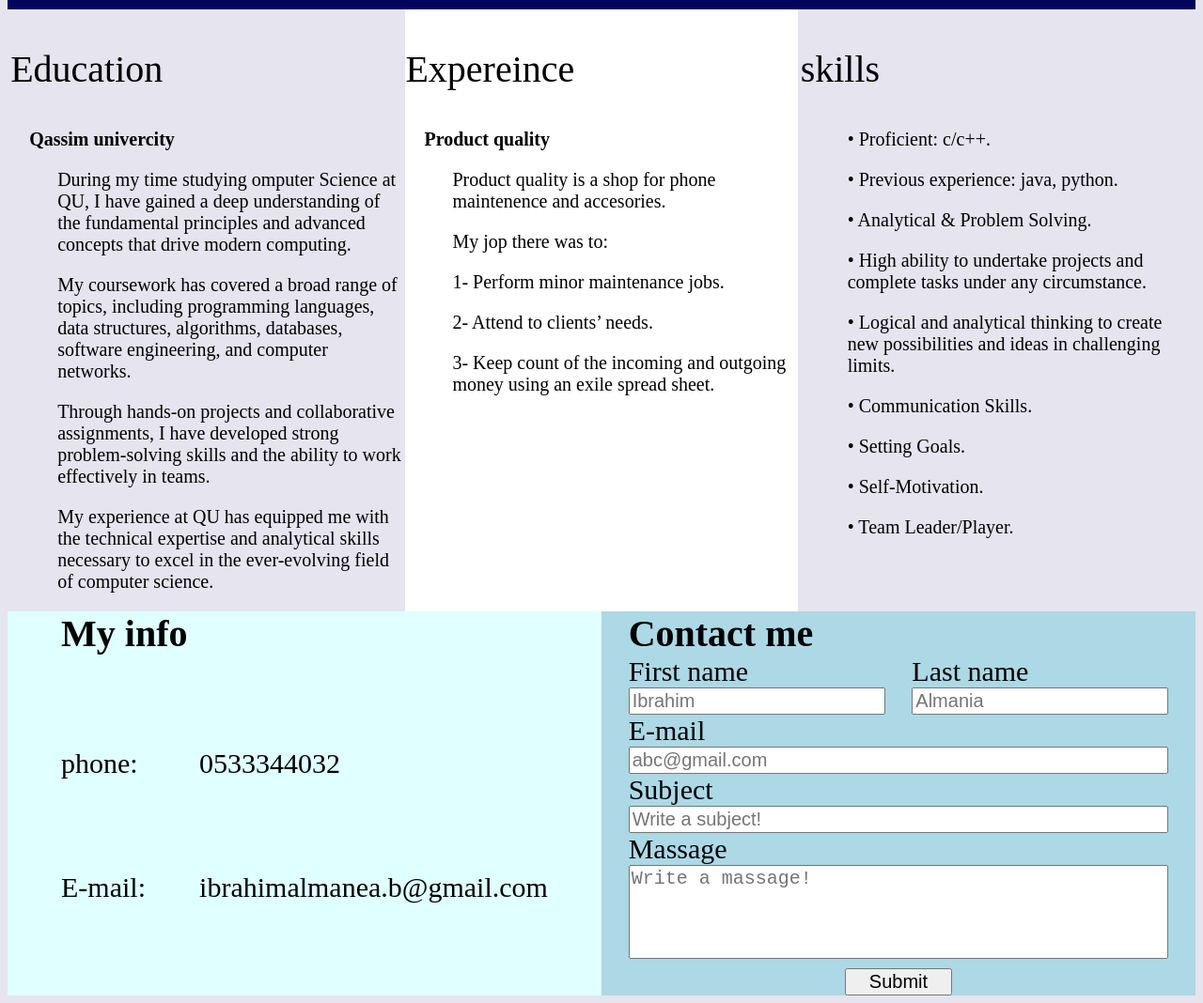
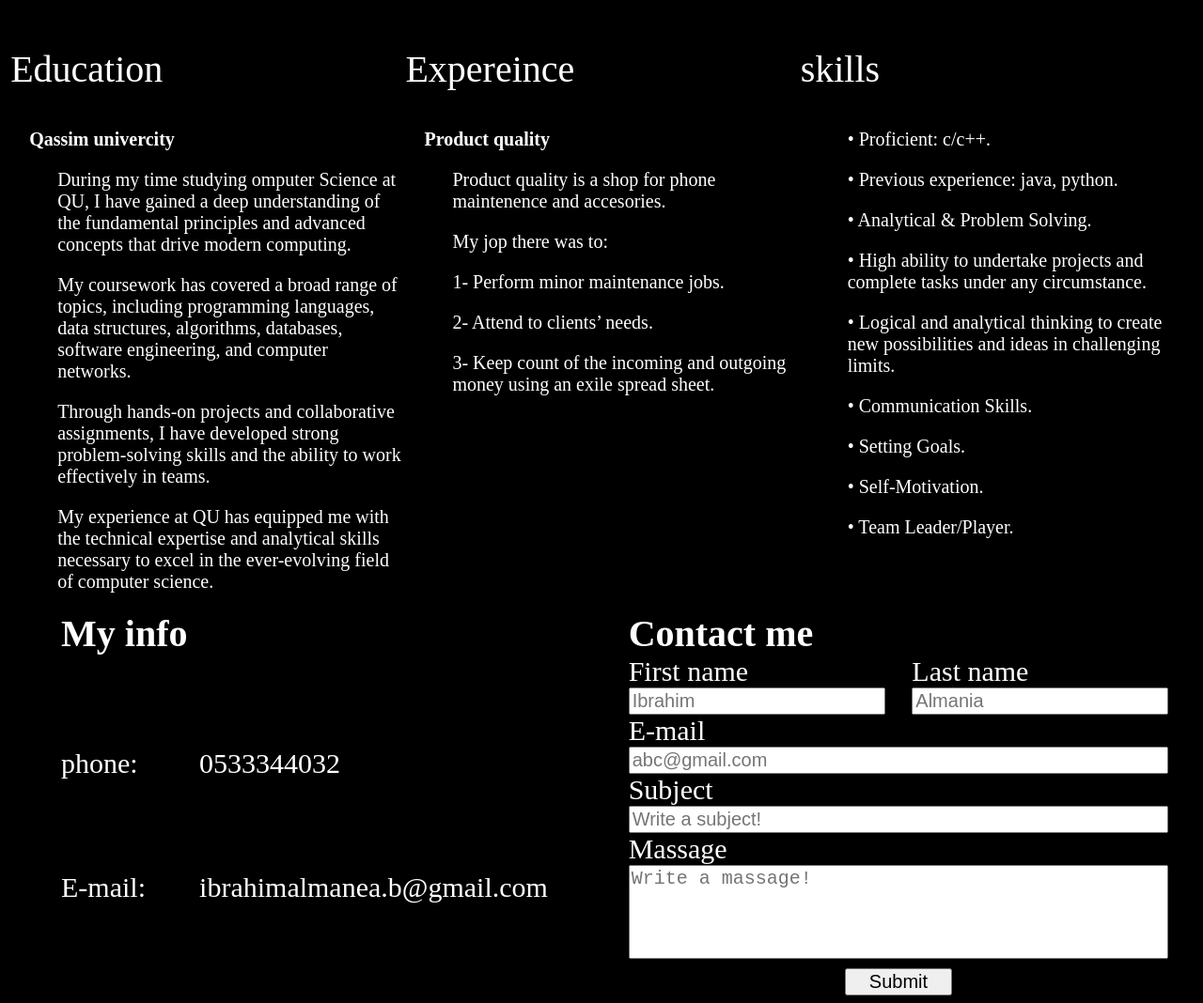
Before and after one commit to IbrahimAlmanea/CV, a plain HTML site: page index.html in a window 1280 px wide. Shown: the part 280-1348 px from the top of the page at 94% size. Drawn offline with Linux system fonts and the dark colour scheme.

Commit message:
Update style.css

```diff
--- a/style.css
+++ b/style.css
@@ -410,3 +410,117 @@ body {
 		font-size: 20px;
 	}
 }
+
+ @media (prefers-color-scheme: dark) {
+
+	body {
+		background-color: black;	}
+
+	.head {
+		background-color: black;
+	}
+
+	.head-name {
+		color: white;
+	}
+
+	.head-statment {
+		color: white;
+	}
+
+	.foot {
+		background-color: black;
+	}
+
+	.info {
+		background-color: black;
+	}
+
+	.info-header {
+		color: white;
+	}
+
+	.info-phone-var {
+		color: white;
+	}
+
+	.info-E-mail-var {
+		color: white;
+	}
+
+	.info-phone-value {
+		color: white;
+	}
+
+	.info-E-mail-value {
+		color: white;
+	}
+
+	.form {
+		background-color: black;
+	}
+
+	.form-header {
+		color: white;
+	}
+
+	.form-fname-lable {
+		color: white;
+	}
+
+	.form-lname-lable {
+		color: white;
+	}
+
+	.form-email-lable {
+		color: white;
+	}
+
+	.form-subject-lable {
+		color: white;
+	}
+
+	.form-msg-lable {
+		color: white;
+	}
+
+	.mid {
+		background-color: black;
+	}
+
+	.mid-edu-header {
+		color: white;
+	}
+
+	.mid-edu-n {
+		color: white;
+	}
+
+	.mid-edu-discribtion {
+		color: white;
+	}
+
+	.mid-exp {
+		background-color:  black;
+	}
+
+	.mid-exp-header {
+		color: white;
+	}
+
+	.mid-exp-n {
+		color: white;
+	}
+
+	.mid-exp-discribtion {
+		color: white;
+	}
+
+	.mid-skills-header {
+		color: white;
+	}
+
+	.mid-skills-list {
+		color: white;
+	}
+}
```
